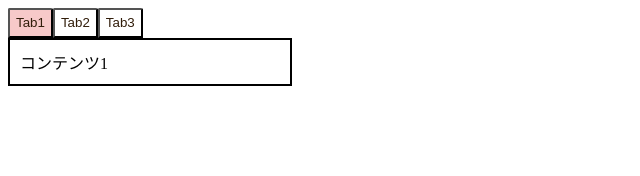
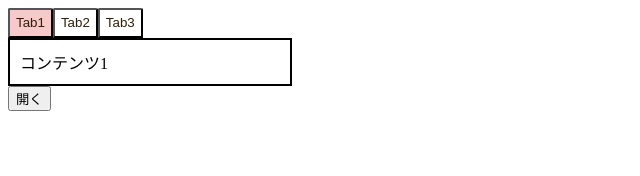
Before and after one commit to Hiromi-I/vue-practice, a Vue app: page / in a window 1280 px wide. Shown: the top 176 px of the page, without its empty margins (0-640 px from the left). Built offline with nearby package versions, Linux system fonts and the light colour scheme.

Commit message:
Modal表示用のコードを追加

```diff
--- a/src/App.vue
+++ b/src/App.vue
@@ -1,16 +1,19 @@
 <template>
   <div id="app">
     <TabHolder />
+    <ModalSet />
   </div>
 </template>
 
 <script>
 import TabHolder from "./components/TabHolder.vue";
+import ModalSet from "./components/ModalSet.vue";
 
 export default {
   name: "App",
   components: {
-    TabHolder
+    TabHolder,
+    ModalSet
   }
 };
 </script>
--- /dev/null
+++ b/src/components/ModalSet.vue
@@ -0,0 +1,32 @@
+<template>
+  <div>
+    <button @click="openModal">開く</button>
+    <ModalWindow @close="closeModal" v-if="isModalOpen">
+      <p>Sample Modal Message.</p>
+      <template slot="footer">
+        <button @click="closeModal">閉じる</button>
+      </template>
+    </ModalWindow>
+  </div>
+</template>
+
+<script>
+import ModalWindow from "./ModalWindow.vue";
+
+export default {
+  components: { ModalWindow },
+  data() {
+    return {
+      isModalOpen: false
+    };
+  },
+  methods: {
+    openModal() {
+      this.isModalOpen = true;
+    },
+    closeModal() {
+      this.isModalOpen = false;
+    },
+  }
+}
+</script>
```
